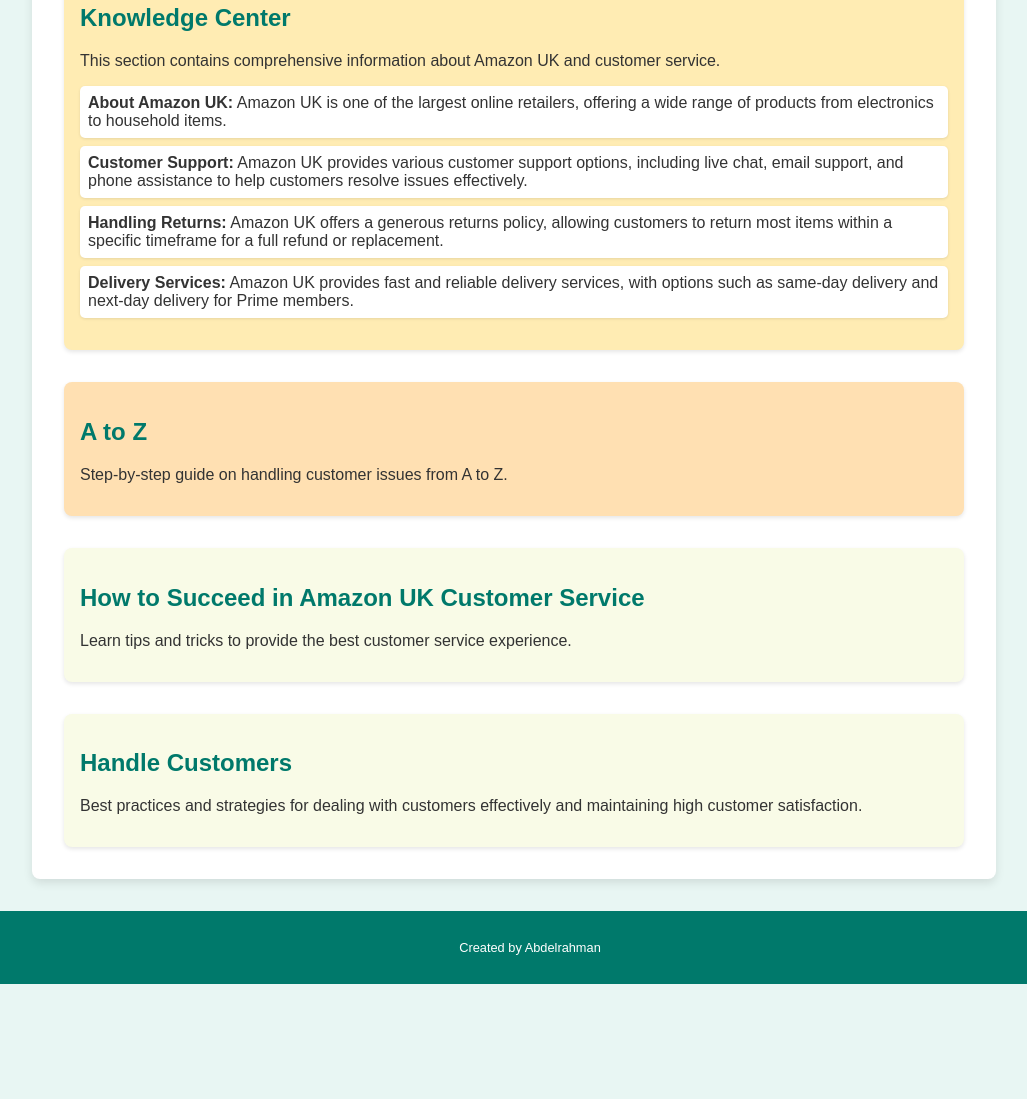
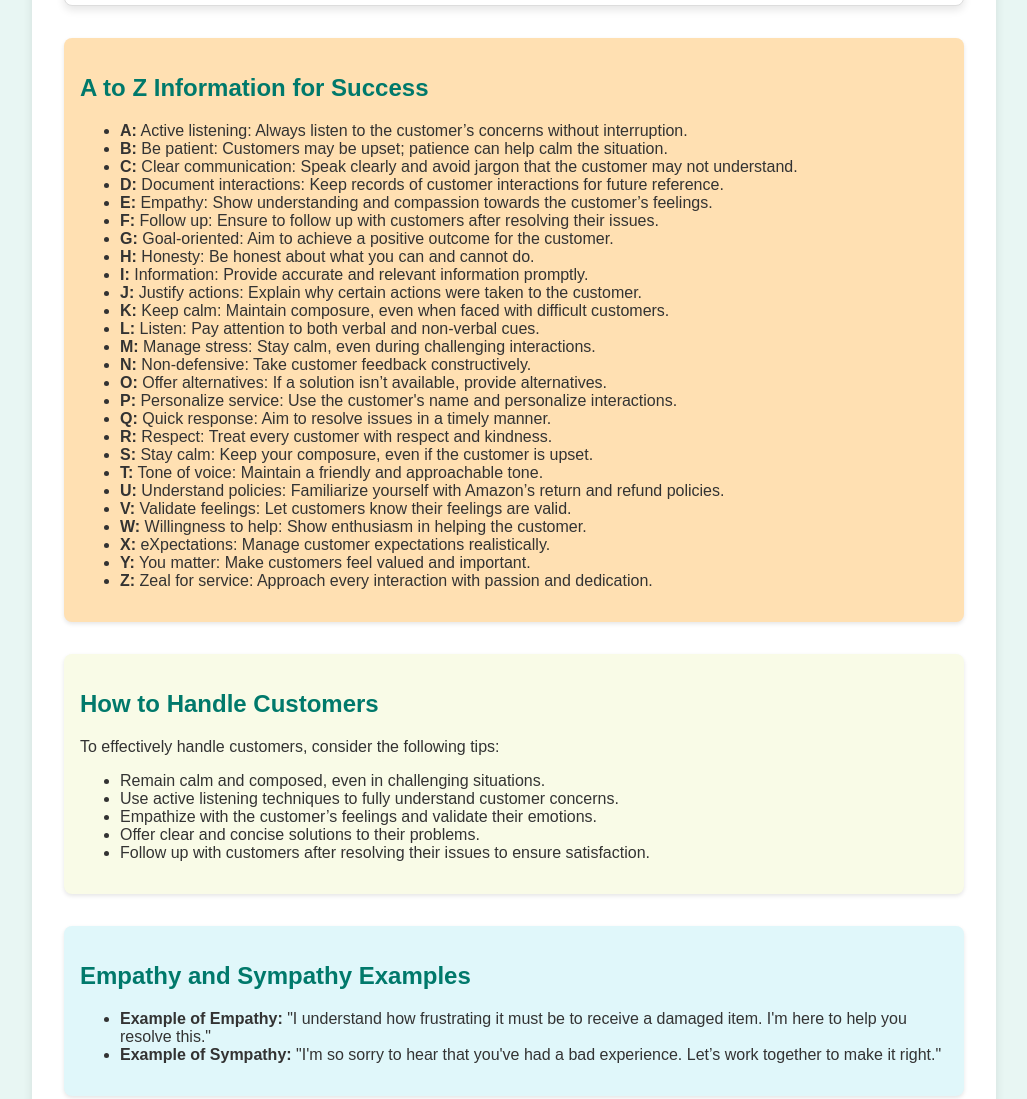
Before and after one commit to Bodda30/Amazon-uk_study, a plain HTML site: page index.html in a window 1280 px wide. Shown: the part 819-1918 px from the top of the page, without its empty margins (126-1153 px from the left). Before the commit the page ends 1803 px from the top, so only its background shows below. Drawn offline with Linux system fonts and the light colour scheme.

Commit message:
Update index.html

```diff
--- a/index.html
+++ b/index.html
@@ -1,6 +1,5 @@
 <!DOCTYPE html>
 <html lang="en">
-
 <head>
     <meta charset="UTF-8">
     <meta name="viewport" content="width=device-width, initial-scale=1.0">
@@ -31,9 +30,7 @@
             box-shadow: 0 4px 10px rgba(0, 0, 0, 0.1);
         }
 
-        h1,
-        h2,
-        h3 {
+        h1, h2, h3 {
             color: #00796b;
         }
 
@@ -69,7 +66,7 @@
             padding: 1rem;
             background-color: #00796b; /* Teal */
             color: white;
-            position: relative;
+            position: relative; /* Changed to relative for proper alignment */
             bottom: 0;
             width: 100%;
             margin-top: 2rem;
@@ -106,8 +103,7 @@
         }
 
         /* Styles for success section */
-        .success-section,
-        .handle-customers-section {
+        .success-section, .handle-customers-section {
             margin-top: 2rem;
             padding: 1rem;
             background-color: #f9fbe7; /* Light yellow */
@@ -124,35 +120,27 @@
             box-shadow: 0 2px 4px rgba(0, 0, 0, 0.1);
         }
 
-        /* Knowledge Center Styles */
-        .knowledge-center {
-            margin-top: 2rem;
-            padding: 1rem;
-            background-color: #ffecb3; /* Light yellow-orange */
-            border-radius: 8px;
-            box-shadow: 0 2px 4px rgba(0, 0, 0, 0.1);
+        /* Button styles */
+        .translate-button {
+            background-color: #dcedc8; /* Light green */
+            border: none;
+            padding: 10px 20px;
+            border-radius: 5px;
+            cursor: pointer;
+            font-size: 1rem;
+            margin-top: 1rem;
         }
 
-        /* Knowledge Center List */
-        .knowledge-center ul {
-            list-style-type: none;
-            padding: 0;
-        }
-
-        .knowledge-center li {
-            margin-bottom: 0.5rem;
-            padding: 0.5rem;
-            background-color: #fff;
-            border-radius: 5px;
-            box-shadow: 0 1px 3px rgba(0, 0, 0, 0.1);
+        .translate-button:hover {
+            background-color: #c5e1a5; /* Darker green */
         }
     </style>
 </head>
-
 <body>
 
     <header>
         <h1>Amazon UK Customer Service Study</h1>
+        <button class="translate-button" onclick="translateToArabic()">Translate to Arabic</button>
         <p>Click on the order types to see more details</p>
     </header>
 
@@ -161,7 +149,6 @@
         <a href="#fba">FBA</a>
         <a href="#csba">CSBA</a>
         <a href="#mfn">MFN</a>
-        <a href="#knowledge-center">Knowledge Center</a>
         <a href="#a-z">A to Z</a>
         <a href="#handle-customers">Handle Customers</a>
     </nav>
@@ -222,46 +209,96 @@
                 <p><strong>Max Periods:</strong></p>
                 <ul>
                     <li>A-Z claim: 6 months</li>
-                    <li>Appeal for rejected claims: 30 days</li>
+                    <li>Appeal if rejected: 30 days</li>
                 </ul>
             </div>
         </section>
 
-        <!-- Knowledge Center Section -->
-        <div class="knowledge-center" id="knowledge-center">
-            <h2>Knowledge Center</h2>
-            <p>This section contains comprehensive information about Amazon UK and customer service.</p>
+        <!-- A to Z Section -->
+        <div class="a-z-section" id="a-z">
+            <h2>A to Z Information for Success</h2>
             <ul>
-                <li><strong>About Amazon UK:</strong> Amazon UK is one of the largest online retailers, offering a wide range of products from electronics to household items.</li>
-                <li><strong>Customer Support:</strong> Amazon UK provides various customer support options, including live chat, email support, and phone assistance to help customers resolve issues effectively.</li>
-                <li><strong>Handling Returns:</strong> Amazon UK offers a generous returns policy, allowing customers to return most items within a specific timeframe for a full refund or replacement.</li>
-                <li><strong>Delivery Services:</strong> Amazon UK provides fast and reliable delivery services, with options such as same-day delivery and next-day delivery for Prime members.</li>
+                <li><strong>A:</strong> Active listening: Always listen to the customer’s concerns without interruption.</li>
+                <li><strong>B:</strong> Be patient: Customers may be upset; patience can help calm the situation.</li>
+                <li><strong>C:</strong> Clear communication: Speak clearly and avoid jargon that the customer may not understand.</li>
+                <li><strong>D:</strong> Document interactions: Keep records of customer interactions for future reference.</li>
+                <li><strong>E:</strong> Empathy: Show understanding and compassion towards the customer’s feelings.</li>
+                <li><strong>F:</strong> Follow up: Ensure to follow up with customers after resolving their issues.</li>
+                <li><strong>G:</strong> Goal-oriented: Aim to achieve a positive outcome for the customer.</li>
+                <li><strong>H:</strong> Honesty: Be honest about what you can and cannot do.</li>
+                <li><strong>I:</strong> Information: Provide accurate and relevant information promptly.</li>
+                <li><strong>J:</strong> Justify actions: Explain why certain actions were taken to the customer.</li>
+                <li><strong>K:</strong> Keep calm: Maintain composure, even when faced with difficult customers.</li>
+                <li><strong>L:</strong> Listen: Pay attention to both verbal and non-verbal cues.</li>
+                <li><strong>M:</strong> Manage stress: Stay calm, even during challenging interactions.</li>
+                <li><strong>N:</strong> Non-defensive: Take customer feedback constructively.</li>
+                <li><strong>O:</strong> Offer alternatives: If a solution isn’t available, provide alternatives.</li>
+                <li><strong>P:</strong> Personalize service: Use the customer's name and personalize interactions.</li>
+                <li><strong>Q:</strong> Quick response: Aim to resolve issues in a timely manner.</li>
+                <li><strong>R:</strong> Respect: Treat every customer with respect and kindness.</li>
+                <li><strong>S:</strong> Stay calm: Keep your composure, even if the customer is upset.</li>
+                <li><strong>T:</strong> Tone of voice: Maintain a friendly and approachable tone.</li>
+                <li><strong>U:</strong> Understand policies: Familiarize yourself with Amazon’s return and refund policies.</li>
+                <li><strong>V:</strong> Validate feelings: Let customers know their feelings are valid.</li>
+                <li><strong>W:</strong> Willingness to help: Show enthusiasm in helping the customer.</li>
+                <li><strong>X:</strong> eXpectations: Manage customer expectations realistically.</li>
+                <li><strong>Y:</strong> You matter: Make customers feel valued and important.</li>
+                <li><strong>Z:</strong> Zeal for service: Approach every interaction with passion and dedication.</li>
             </ul>
         </div>
 
-        <!-- A to Z Section -->
-        <div class="a-z-section" id="a-z">
-            <h2>A to Z</h2>
-            <p>Step-by-step guide on handling customer issues from A to Z.</p>
+        <!-- How to Handle Customers Section -->
+        <div class="handle-customers-section" id="handle-customers">
+            <h2>How to Handle Customers</h2>
+            <p>To effectively handle customers, consider the following tips:</p>
+            <ul>
+                <li>Remain calm and composed, even in challenging situations.</li>
+                <li>Use active listening techniques to fully understand customer concerns.</li>
+                <li>Empathize with the customer’s feelings and validate their emotions.</li>
+                <li>Offer clear and concise solutions to their problems.</li>
+                <li>Follow up with customers after resolving their issues to ensure satisfaction.</li>
+            </ul>
         </div>
 
-        <!-- Success Section -->
-        <div class="success-section">
-            <h2>How to Succeed in Amazon UK Customer Service</h2>
-            <p>Learn tips and tricks to provide the best customer service experience.</p>
+        <!-- Empathy and Sympathy Examples Section -->
+        <div class="empathy-sympathy">
+            <h2>Empathy and Sympathy Examples</h2>
+            <ul>
+                <li><strong>Example of Empathy:</strong> "I understand how frustrating it must be to receive a damaged item. I'm here to help you resolve this." </li>
+                <li><strong>Example of Sympathy:</strong> "I'm so sorry to hear that you've had a bad experience. Let’s work together to make it right."</li>
+            </ul>
         </div>
 
-        <!-- Handle Customers Section -->
-        <div class="handle-customers-section" id="handle-customers">
-            <h2>Handle Customers</h2>
-            <p>Best practices and strategies for dealing with customers effectively and maintaining high customer satisfaction.</p>
-        </div>
     </main>
 
     <footer>
-        <p>Created by Abdelrahman</p>
+        <p>&copy; 2024 by Abdelrahman</p>
     </footer>
 
+    <script>
+        // JavaScript to toggle details on click
+        document.querySelectorAll('.order-type').forEach(section => {
+            section.addEventListener('click', function() {
+                // Toggle active class to show/hide details
+                this.classList.toggle('active');
+            });
+        });
+
+        // Function to translate content into Arabic
+        function translateToArabic() {
+            const translations = {
+                "Amazon UK Customer Service Study": "دراسة خدمة العملاء في أمازون المملكة المتحدة",
+                "Click on the order types to see more details": "انقر على أنواع الطلبات لرؤية المزيد من التفاصيل",
+                "Actions and Options:": "الإجراءات والخيارات:",
+                "A to Z Information for Success": "معلومات من الألف إلى الياء للنجاح",
+                "How to Handle Customers": "كيفية التعامل مع العملاء",
+                "Empathy and Sympathy Examples": "أمثلة على التعاطف والتعاطف",
+                // Add more translations for all sections here
+            };
+
+            document.body.innerHTML = document.body.innerHTML.replace(/\b(Amazon UK Customer Service Study|Click on the order types to see more details|Actions and Options:|A to Z Information for Success|How to Handle Customers|Empathy and Sympathy Examples)\b/g, matched => translations[matched]);
+        }
+    </script>
+
 </body>
-
 </html>
```
